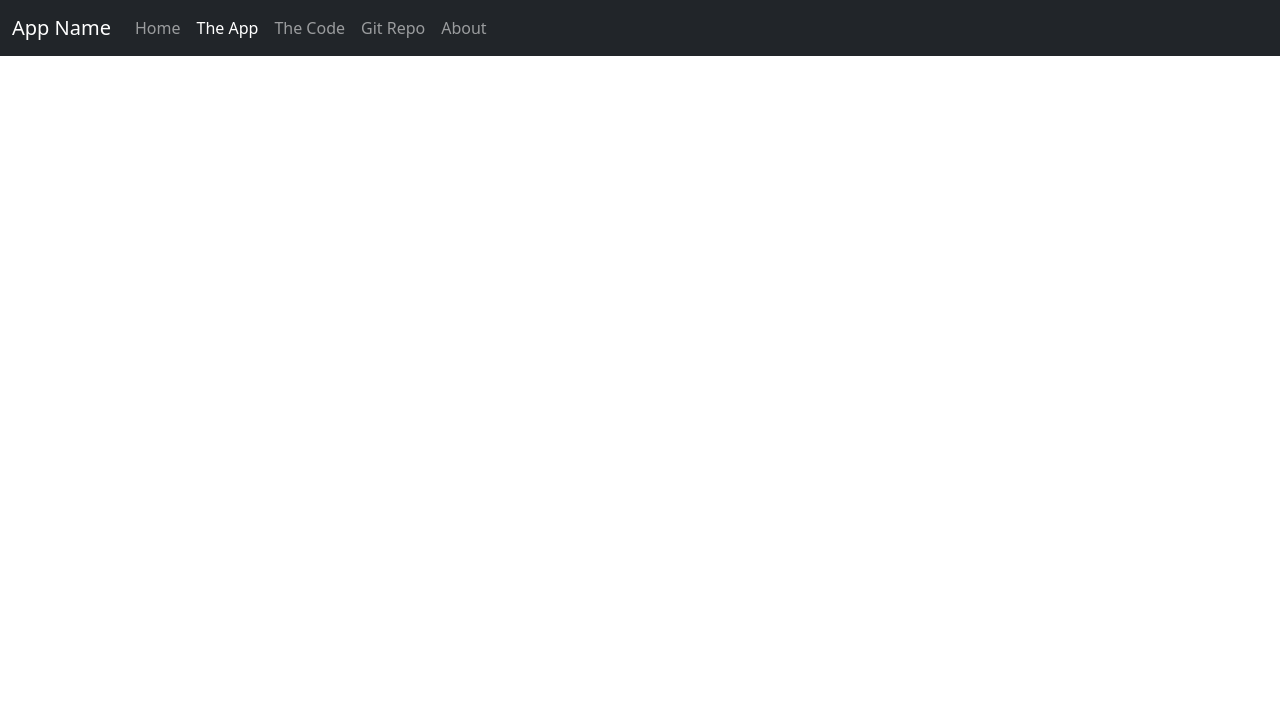
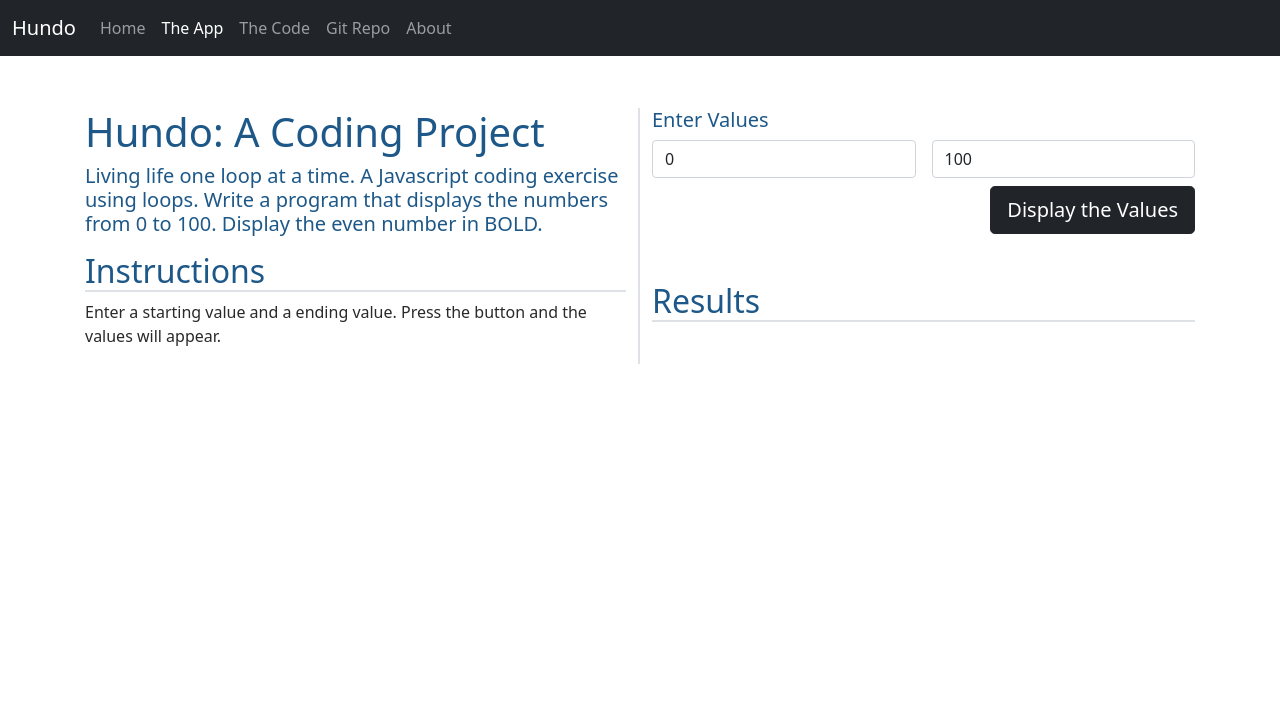
Before and after one commit to Foster0x/CFHundo, a plain HTML site: page app.html in a window 1280 px wide. Shown: the top 728 px of the page. Drawn offline with nearby package versions, Linux system fonts and the light colour scheme.

Commit message:
getting app page setup

```diff
--- a/app.html
+++ b/app.html
@@ -2,7 +2,7 @@
 <html lang="en" class="h-100">
 
 <head>
-    <title>App Name: A Coding Project By Stephen Foster</title>
+    <title>Hundo: A Coding Project By Stephen Foster</title>
     <!-- Required meta tags -->
     <meta charset="utf-8">
     <meta name="viewport" content="width=device-width, initial-scale=1, shrink-to-fit=no">
@@ -19,7 +19,7 @@
 
 <nav class="navbar navbar-expand-md navbar-dark fixed-top bg-dark">
     <div class="container-fluid">
-        <a class="navbar-brand" href="#">App Name</a>
+        <a class="navbar-brand" href="#">Hundo</a>
         <button class="navbar-toggler" type="button" data-bs-toggle="collapse" data-bs-target="#navbarCollapse"
             aria-controls="navbarCollapse" aria-expanded="false" aria-label="Toggle navigation">
             <span class="navbar-toggler-icon"></span>
@@ -47,8 +47,44 @@
 </nav>
 
 <main class="flex-shrink-0">
-    <div class="container">
+    <div class="container mt-5">
+        <div class="row row-cols-1 row-cols-lg-2">
+            <div class="col-lg-6 col border-end border-2">
+                <h1>Hundo: A Coding Project</h1>
+                <h4 class="lead">
+                    Living life one loop at a time. A Javascript coding exercise using loops.
+                    Write a program that displays the numbers from 0 to 100.
+                    Display the even number in <strong>BOLD.</strong>
+                </h4>
+                <h2 class="mt-3 border-bottom border-2">Instructions</h2>
+                <p>Enter a starting value and a ending value. Press the button and the values will appear.</p>
+            </div>
+            <div class="col-lg-6 col">
+                <div>
+                    <h5>Enter Values</h5>
+                    <form class="row gy-2 gx-3">
+                        <div class="col">
+                            <input id="startValue" type="number" class="form-control" placeholder="Start Value" value="0" aria-label="Start Value">
+                        </div>
+                        <div class="col">
+                            <input id="endValue" type="number" class="form-control" placeholder="End Value" value="100" aria-label="End Value">
+                        </div>
+                        <div class="col-12 d-flex justify-content-end">
+                            <button id="btnSubmit" type="button" class="btn btn-dark btn-lg">Display the Values</button>
+                        </div>
+                    </form>
+                    <h2 class="mt-5 border-bottom border-2">Results</h2>
+                    <div class="table-responsive">
+                        <table class="table table-striped table-sm">
+                            <tbody id="results">
+                                <!--Results go here-->
 
+                            </tbody>
+                        </table>
+                    </div>
+                </div>
+            </div>
+        </div>
     </div>
 </main>
 
```
Also changed, not shown: code.html (+3 -3 lines), index.html (+3 -3 lines).
